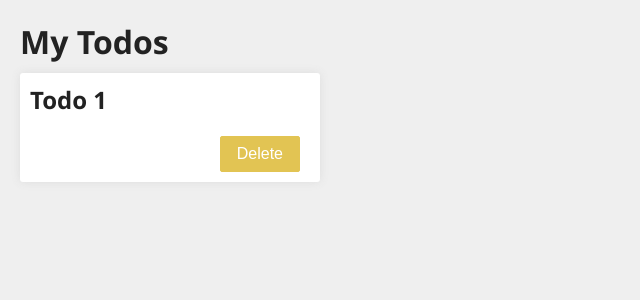
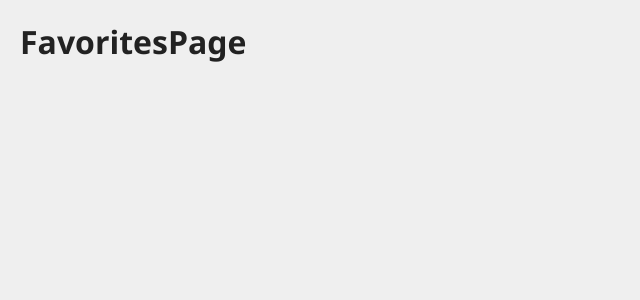
Before and after one commit to rohan-pareek/react-course, a React (Create React App) app: page /favorites in a window 1280 px wide. Shown: the top 300 px of the page, without its empty margins (0-640 px from the left). Built offline with nearby package versions, Linux system fonts and the light colour scheme.

Commit message:
added basic routes

```diff
--- a/package.json
+++ b/package.json
@@ -8,6 +8,7 @@
     "@testing-library/user-event": "^13.2.1",
     "react": "^17.0.2",
     "react-dom": "^17.0.2",
+    "react-router-dom": "^6.2.2",
     "react-scripts": "5.0.0",
     "web-vitals": "^2.1.0"
   },
--- a/src/App.js
+++ b/src/App.js
@@ -1,12 +1,16 @@
-import Todo from "./components/Todo";
+import { Route, Routes } from "react-router-dom";
+import AllMeetupsPage from "./pages/AllMeetups";
+import FavoritesPage from "./pages/Favorites";
+import NewMeetupPage from "./pages/NewMeetup";
 
 function App() {
   return (
     <div className="app">
-      <h1>
-        My Todos
-      </h1>
-      <Todo title = "Todo 1" id = "1" />
+      <Routes>
+        <Route path="/" element = { <AllMeetupsPage /> } />
+        <Route path="/new-meetup" element = { <NewMeetupPage /> } />
+        <Route path="/favorites" element = { <FavoritesPage /> } />
+      </Routes>
     </div>
   );
 }
--- a/src/components/Backdrop.js
+++ /dev/null
@@ -1,11 +0,0 @@
-function Backdrop({children, close}) {
-
-    return (
-        <div className="backdrop" onClick={(e) => {
-            if( e.target.className === 'backdrop' ) close()
-        }}>{children}</div>
-    );
-
-}
-
-export default Backdrop;
--- a/src/components/Modal.js
+++ /dev/null
@@ -1,18 +0,0 @@
-import Backdrop from "./Backdrop";
-
-function Modal({ close, confirm, text, id }) {
-    return (
-        <Backdrop close = { close }>
-            <div className="modal">
-                <h2>Are you sure?</h2>
-                <p>Delete { text }</p>
-                <div className="actions">
-                    <button className="btn btn-secondary" onClick={close}>Cancel</button>
-                    <button className="btn" onClick={()=>confirm(id)}>Confirm</button>
-                </div>
-            </div>
-        </Backdrop>
-    );
-}
-
-export default Modal;
--- a/src/components/Todo.js
+++ /dev/null
@@ -1,33 +0,0 @@
-import { useState } from "react";
-import Modal from "./Modal";
-
-function Todo({ title, id }) {
-
-    const [openConfirmation, setOpenConfirmation] = useState(false);
-
-    const deleteHandler = (id) => {
-        console.log(id)
-        setOpenConfirmation( false );
-    }
-
-    return (
-        <>
-            <div className="card">
-                <h2>{title}</h2>
-                <div className="actions">
-                    <button className="btn" onClick={() => setOpenConfirmation(true)}>Delete</button>
-                </div>
-            </div>
-            {openConfirmation &&
-                <Modal
-                    id = { id }
-                    text={title}
-                    close={() => setOpenConfirmation(false)}
-                    confirm={(id) => deleteHandler(id)}
-                />}
-        </>
-    )
-
-}
-
-export default Todo;
--- a/src/index.css
+++ b/src/index.css
@@ -13,61 +13,3 @@
 .app {
     margin: 20px;
 }
-
-.card {
-    background: #fff;
-    border-radius: 3px;
-    box-shadow: 0 0 10px #ddd;
-    width: 300px;
-    padding: 10px;
-    margin: 10px 0;
-}
-
-.actions {
-    margin-top: 20px;
-    display: flex;
-    justify-content: right;
-}
-
-.btn {
-    border: 1px solid #e2c453;
-    background: #e2c453;
-    padding: 8px 16px;
-    color: #fff;
-    cursor: pointer;
-    font-size: 16px;
-    margin: 0 10px;
-    border-radius: 2px;
-}
-
-.btn:hover {
-    background: #c0a33b;
-}
-
-.btn-secondary {
-    background: #fff;
-    color: #e2c453;
-}
-
-.btn-secondary:hover {
-    background: #c0a33b;
-    color: #fff;
-}
-
-.backdrop {
-    position: fixed;
-    top: 0;
-    left: 0;
-    width: 100%;
-    height: 100%;
-    background: rgba(0, 0, 0, 0.4);
-}
-
-.modal {
-    margin: 100px auto;
-    width: 400px;
-    max-width: 100%;
-    background: #fff;
-    padding: 20px;
-    border-radius: 4px;
-}
--- a/src/index.js
+++ b/src/index.js
@@ -2,10 +2,13 @@
 import ReactDOM from 'react-dom';
 import './index.css';
 import App from './App';
+import { BrowserRouter } from 'react-router-dom';
 
 ReactDOM.render(
   <React.StrictMode>
-    <App />
+    <BrowserRouter>
+      <App />
+    </BrowserRouter>
   </React.StrictMode>,
   document.getElementById('root')
 );
--- /dev/null
+++ b/src/pages/AllMeetups.js
@@ -0,0 +1,9 @@
+function AllMeetupsPage() {
+    return (
+        <h1>
+            All Meetups
+        </h1>
+    )
+}
+
+export default AllMeetupsPage;
--- /dev/null
+++ b/src/pages/Favorites.js
@@ -0,0 +1,9 @@
+function FavoritesPage() {
+    return (
+        <h1>
+            FavoritesPage
+        </h1>
+    )
+}
+
+export default FavoritesPage;
--- /dev/null
+++ b/src/pages/NewMeetup.js
@@ -0,0 +1,9 @@
+function NewMeetupPage() {
+    return (
+        <h1>
+            New Meetup
+        </h1>
+    )
+}
+
+export default NewMeetupPage;
```
Also changed, not shown: 1 other file (tests, documents, lock files or other folders).
